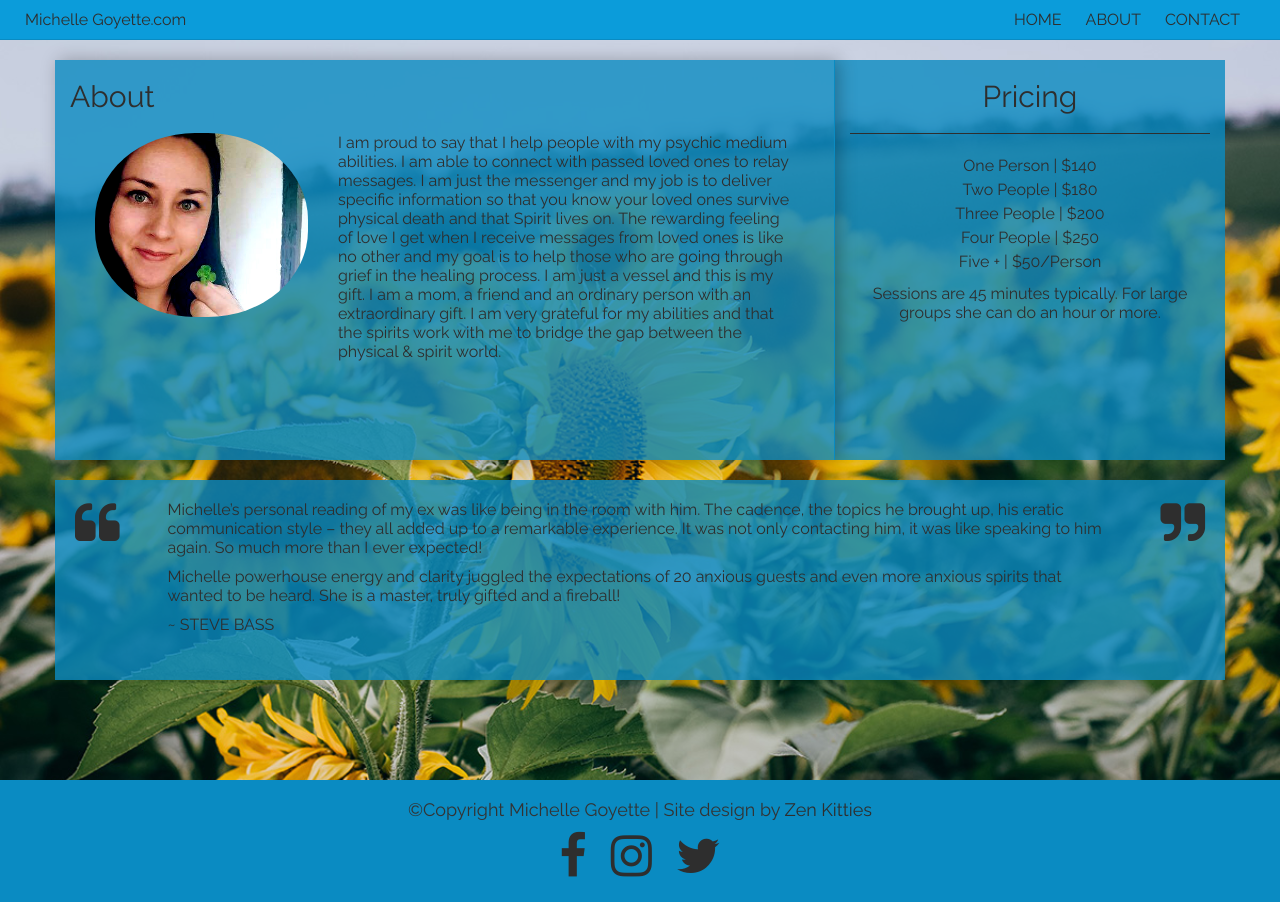
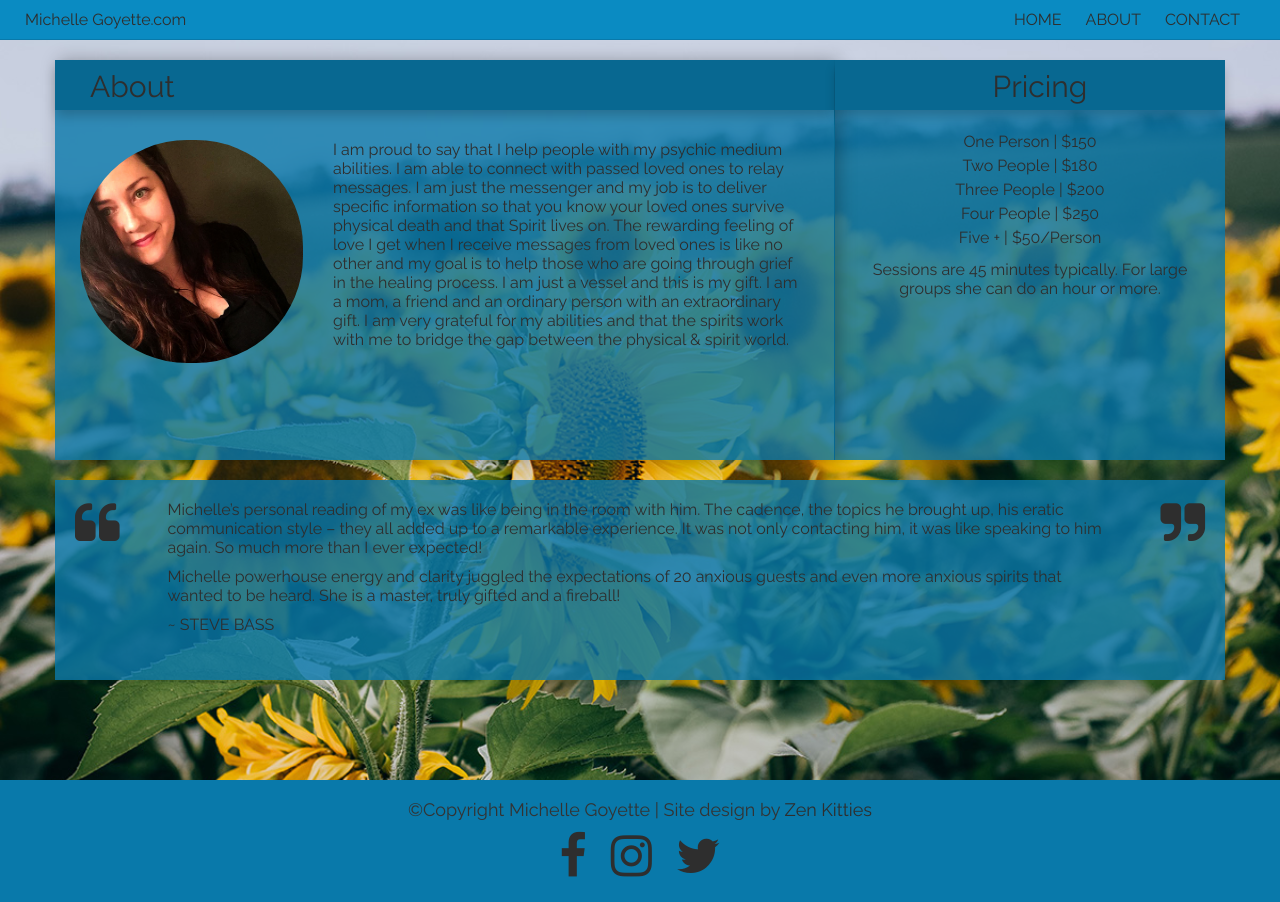
Before and after one commit to zenkitties/michelle-goyette, a website: page index.html at #!/about in a window 1280 px wide. Drawn offline with Linux system fonts and the light colour scheme.

Commit message:
updates to michelles site

```diff
--- a/app/views/about/about.html
+++ b/app/views/about/about.html
@@ -1,8 +1,14 @@
-<h2>About</h2>
-<div id="about-box">
-    <div class="col-md-4"><img id="about-pic" src="img/michelle-image.jpg" /></div><!-- About picture -->
-    <div class="col-md-8">
+<div class="row">
+    <div class="page-headings col-md-12">
+        <span class="h2">About</span>
+    </div>
+</div>
+<div class="row">
+    <div id="about-box">
+        <div class="col-md-4"><img id="about-pic" src="img/michelle-about-me-image.jpg" /></div><!-- About picture -->
+        <div class="col-md-8">
         <p>I am proud to say that I help people with my psychic medium abilities. I am able to connect with passed loved ones to relay messages. I am just the messenger and my job is to deliver specific information so that you know your loved ones survive physical death and that Spirit lives on. The rewarding feeling of love I get when I receive messages from loved ones is like no other and my goal is to help those who are going through grief in the healing process. I am just a vessel and this is my gift.
         I am a mom, a friend and an ordinary person with an extraordinary gift. I am very grateful for my abilities and that the spirits work with me to bridge the gap between the physical & spirit world. </p>
-    </div><!-- about section -->
+        </div><!-- about section -->
+    </div>
 </div>
--- a/css/styles.css
+++ b/css/styles.css
@@ -12,7 +12,7 @@ html {
     color: #2e2e2e;
     transition: all 250ms ease; }
   html a:hover, html a:focus {
-    color: #6ecef7;
+    color: #55c6f6;
     text-decoration: none; }
   html ul {
     -webkit-padding-start: 0;
@@ -29,11 +29,24 @@ body.site {
   display: flex;
   flex-direction: column; }
 
+div.page-headings {
+  margin-bottom: 20px;
+  padding-top: 10px;
+  height: 50px;
+  width: 100%;
+  background-color: #086891;
+  -webkit-box-shadow: 0px 7px 11px -1px rgba(0, 0, 0, 0.2);
+  -moz-box-shadow: 0px 7px 11px -1px rgba(0, 0, 0, 0.2);
+  box-shadow: 0px 7px 11px -1px rgba(0, 0, 0, 0.2); }
+  div.page-headings .h2 {
+    padding-top: 20px;
+    padding-left: 20px; }
+
 /* === Header === */
 header {
   min-height: 100%;
-  background-color: #0b9cda;
-  border-bottom: 1px solid #0a8bc2; }
+  background-color: #0a8bc2;
+  border-bottom: 1px solid #0979aa; }
   header ul.navigation-menu {
     display: block;
     text-align: right;
@@ -49,7 +62,7 @@ header {
 
 /* === Main Content === */
 .main-content {
-  background-color: rgba(10, 139, 194, 0.8);
+  background-color: rgba(9, 121, 170, 0.8);
   margin-top: 20px;
   color: #2e2e2e; }
   .main-content hr {
@@ -58,7 +71,7 @@ header {
 .updates {
   min-height: 400px;
   padding-bottom: 20px;
-  border-right: 1px solid #0a8bc2;
+  border-right: 1px solid #086891;
   -webkit-box-shadow: 4px 0px 17px 0px rgba(0, 0, 0, 0.27);
   -moz-box-shadow: 4px 0px 17px 0px rgba(0, 0, 0, 0.27);
   box-shadow: 4px 0px 17px 0px rgba(0, 0, 0, 0.27); }
@@ -69,6 +82,10 @@ header {
 .single-update .update-bullet-list {
   list-style-type: circle;
   padding-left: 55px; }
+
+.single-update img {
+  display: block;
+  margin: 10px auto 0 auto; }
 
 /* Dating Styles */
 .date {
@@ -91,20 +108,20 @@ header {
   border: 2px solid black;
   cursor: default; }
   .date:hover .month {
-    color: #0b9cda; }
+    color: #0a8bc2; }
   .date:hover .day {
     color: white; }
 
 /* ==== About Me ====*/
 #about-box {
-  padding: 10px; }
+  padding: 10px 10px 10px 10px; }
   #about-box #about-pic {
     width: 100%;
-    border-radius: 47%; }
+    border-radius: 48%; }
 
 /* ======= Testomonials ============*/
 div.testimonials {
-  background-color: rgba(10, 139, 194, 0.8);
+  background-color: rgba(9, 121, 170, 0.8);
   color: #2e2e2e;
   padding: 20px 0;
   margin: 20px 0 100px 0; }
@@ -137,8 +154,8 @@ div#slider {
   position: absolute;
   top: -560px;
   z-index: 1000;
-  background-color: #0b9cda;
-  border: 1px solid #0a8bc2;
+  background-color: #0a8bc2;
+  border: 1px solid #0979aa;
   -webkit-box-shadow: 10px 10px 11px -4px rgba(0, 0, 0, 0.29);
   -moz-box-shadow: 10px 10px 11px -4px rgba(0, 0, 0, 0.29);
   box-shadow: 10px 10px 11px -4px rgba(0, 0, 0, 0.29); }
@@ -151,7 +168,7 @@ div#slider {
     cursor: pointer; }
   .contact-form input, .contact-form textarea {
     width: 100%;
-    background-color: #086891;
+    background-color: #065779;
     border: 1px solid black;
     color: white; }
   .contact-form textarea {
@@ -183,7 +200,7 @@ footer {
   align-items: center;
   justify-content: center;
   margin-top: auto;
-  background-color: #0a8bc2;
+  background-color: #0979aa;
   padding: 1rem;
   text-align: center; }
   footer ul {
--- a/index.html
+++ b/index.html
@@ -29,10 +29,13 @@
         <main class="main-content row">
            <div class="updates col-md-8 col-xs-12" ui-view></div>
            <aside class="pricing col-md-4 col-xs-12">
-                <h2>Pricing</h2>
-                <hr />
+                <div class="row">
+                    <div class="page-headings">
+                        <span class="h2">Pricing</span>
+                    </div>
+                </div>
                 <ul>
-                    <li>One Person | $140</li>
+                    <li>One Person | $150</li>
                     <li>Two People | $180</li>
                     <li>Three People | $200</li>
                     <li>Four People | $250</li>
```
Also changed, not shown: app/views/home/home.html (+22 -1 lines), img/43682932_258148235042817_4075908321633107968_n.jpg (added), img/8f677b6983 (1).jpg (added), img/bitwise-stadium-flyer.jpg (added), img/michelle-about-me-image.jpg (added), img/michelle-goyette-group-reading-break-the-silence.jpg (added), img/thank-you.jpg (added), 4 other files.
